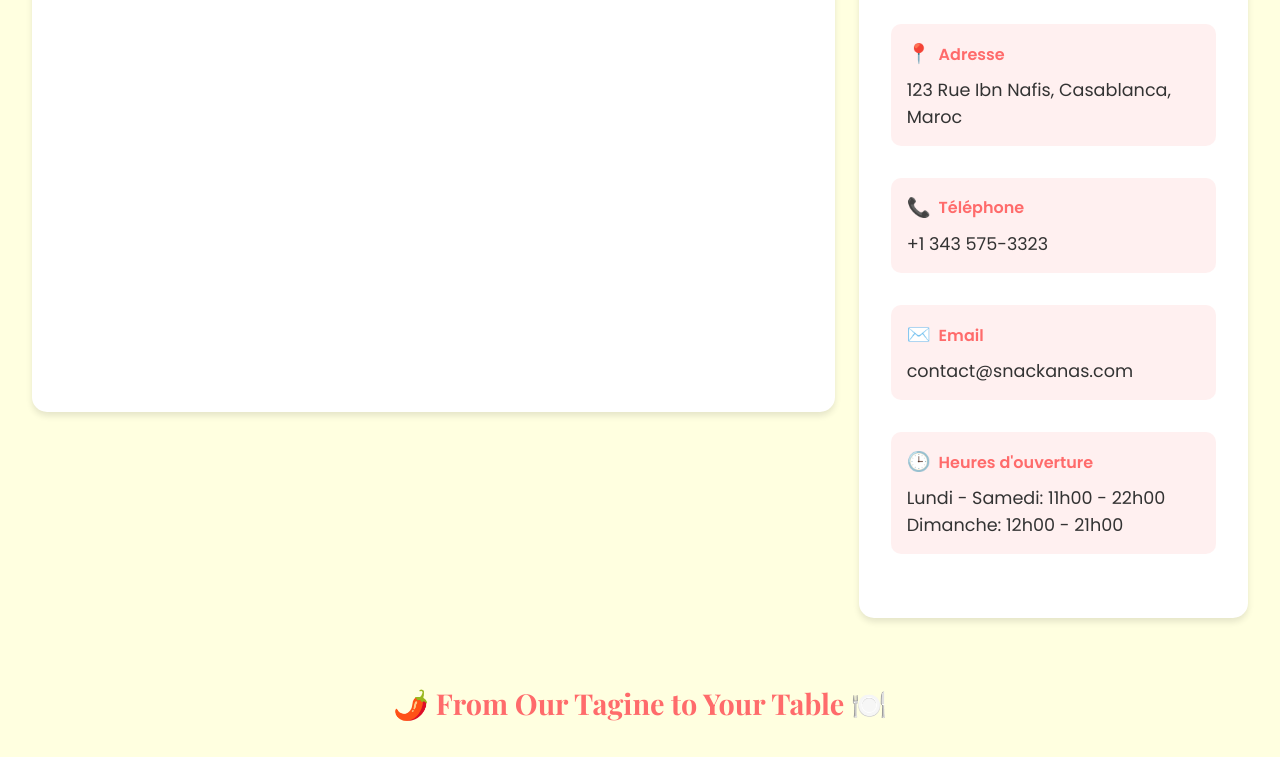
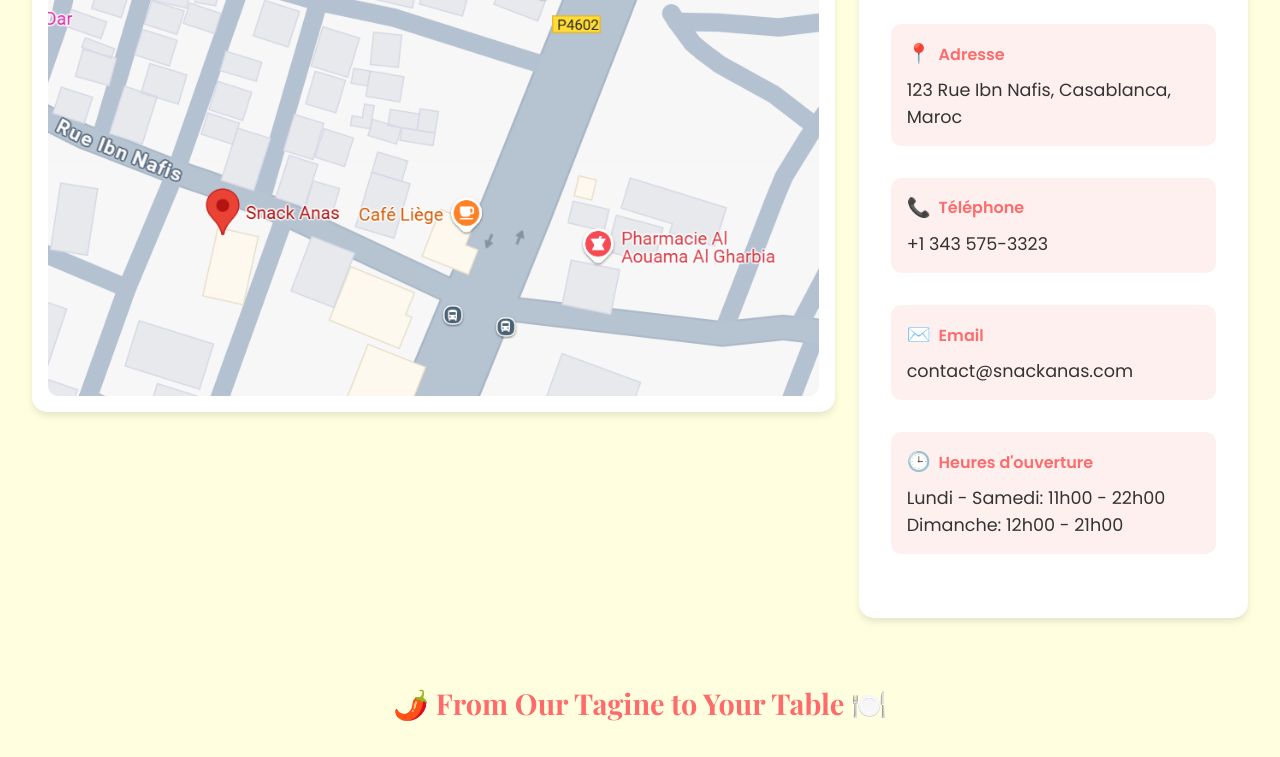
Before and after one commit to Galois42/snack-anas, a plain HTML site: page localisation.html in a window 1280 px wide. Shown: the part 254-1011 px from the top of the page. Drawn offline with nearby package versions, Linux system fonts and the light colour scheme.

Commit message:
Update localisation.html

```diff
--- a/localisation.html
+++ b/localisation.html
@@ -182,7 +182,7 @@
             <div class="col-lg-8 mb-4">
                 <div class="map-container">
                     <!-- Image de la carte fictive -->
-                    <img src="images/carte.png" alt="Location Map" class="map-image">
+                    <img src="carte.png" alt="Location Map" class="map-image">
                 </div>
             </div>
             <div class="col-lg-4">
```
